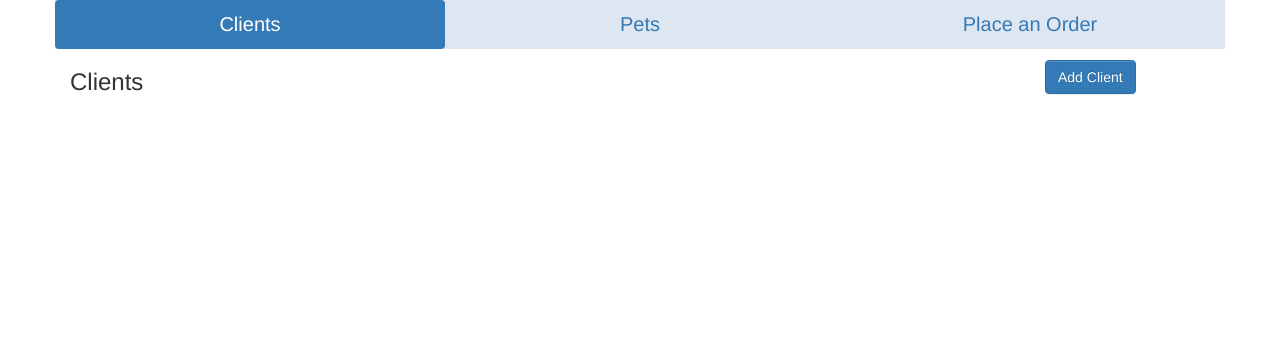
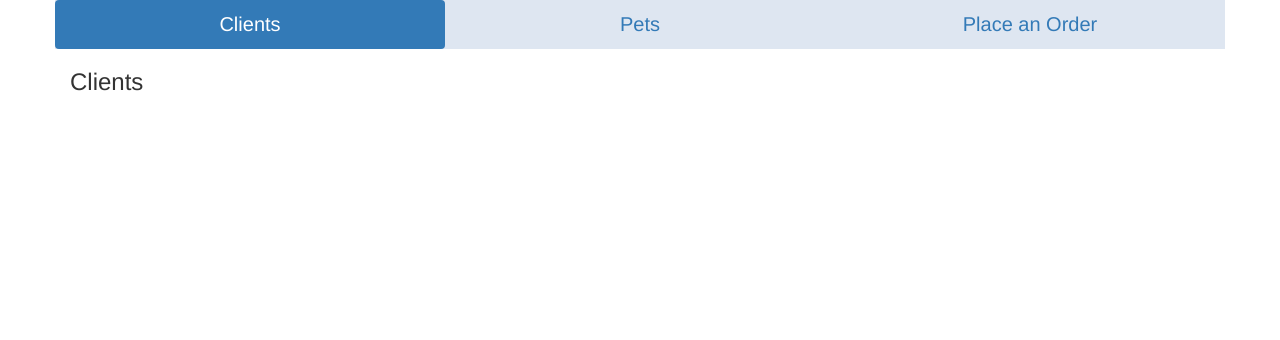
Before and after one commit to plthomps/6160_Project, a PHP site: page /dashboard.php in a window 1280 px wide. Shown: the part 124-464 px from the top of the page. Run offline with PHP 8.4, Linux system fonts and the light colour scheme; data comes from the database, SQL or seed files in the repository; data that the repository does not hold is empty.

Commit message:
removed add customer button

```diff
--- a/projectCode/html/dashboard.php
+++ b/projectCode/html/dashboard.php
@@ -44,12 +44,12 @@
 		  <div class="tab-content">
 			<div id="home" class="tab-pane fade in active">
 			<div class="row">
-				<div class="col-md-10 col-lg-10">
+				<div class="col-md-12 col-lg-12">
 				  <h3>Clients</h3>
 				</div>
-				<div class="col-md-2 col-lg-2" style="margin-top: 1%;">
+				<!--<div class="col-md-2 col-lg-2" style="margin-top: 1%;">
 					<button type="button" class="btn btn-primary" onclick="addClient()">Add Client</button>
-				</div>
+				</div>-->
 			</div>
 			</div>
 
```
